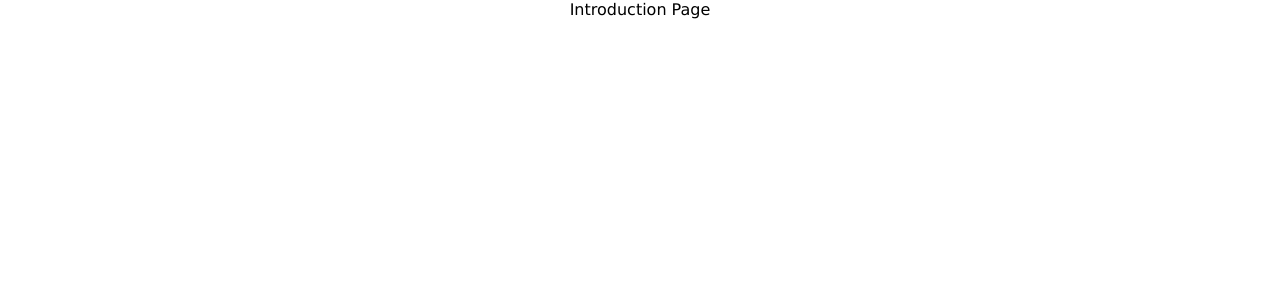
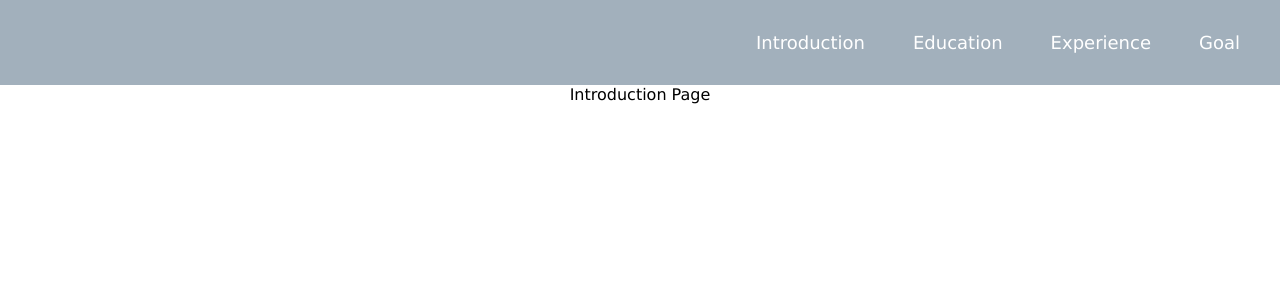
Before and after one commit to carol00/Introduction, a React (Create React App) app: page / in a window 1280 px wide. Shown: the top 300 px of the page. Built offline with nearby package versions, Linux system fonts and the light colour scheme.

Commit message:
[新增] header

```diff
--- a/src/App.js
+++ b/src/App.js
@@ -1,4 +1,3 @@
-// import logo from './logo.svg';
 import { BrowserRouter as Router, Route, Routes } from 'react-router-dom'
 import './App.css';
 import Introduction from './view/introduction/Introduction'
@@ -6,6 +5,7 @@ import Experience from './view/experience/Experience'
 import Education from './view/education/Education';
 import Goal from './view/goal/Goal';
 import TestView from './view/testView/TestView'
+import Header from './component/header/Header';
 
 const RouterPage = () => {
   return (
@@ -23,6 +23,7 @@ const RouterPage = () => {
 function App() {
   return (
     <div className="App">
+      <Header />
       <Router>
         <RouterPage />
       </Router>
--- /dev/null
+++ b/src/component/header/Header.jsx
@@ -0,0 +1,20 @@
+import styles from './header.module.sass'
+
+const title = [
+  {name: 'Introduction', href: '/'},
+  {name: 'Education', href: '/education'},
+  {name: 'Experience', href: '/experience'},
+  {name: 'Goal', href: '/goal'},
+]
+
+export default function Header() {
+  return (
+    <div className={styles.root}>
+      <ul>
+        {title.map((value, index) => (
+          <li key={index}><a href={value.href}>{value.name}</a></li>
+        ))}
+      </ul>
+    </div>
+  )
+}
--- /dev/null
+++ b/src/component/header/header.module.sass
@@ -0,0 +1,11 @@
+.root
+  padding: 0.5rem 1rem
+  background: #a2b0bc
+  ul
+    display: flex
+    justify-content: flex-end
+    font-size: 18px
+    > li
+      padding: 1.5rem
+      a
+        color: #FFF
```
